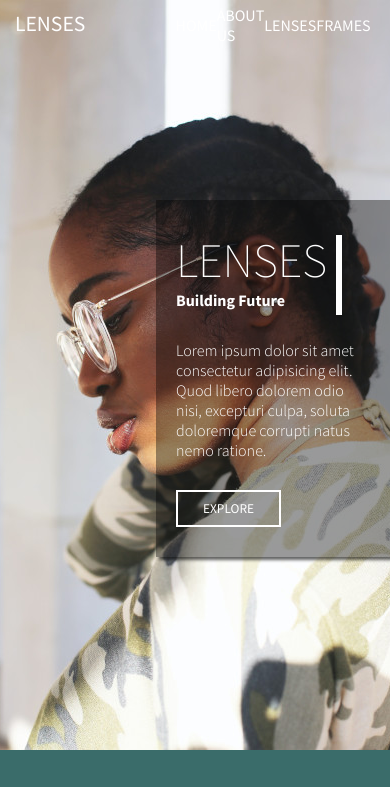
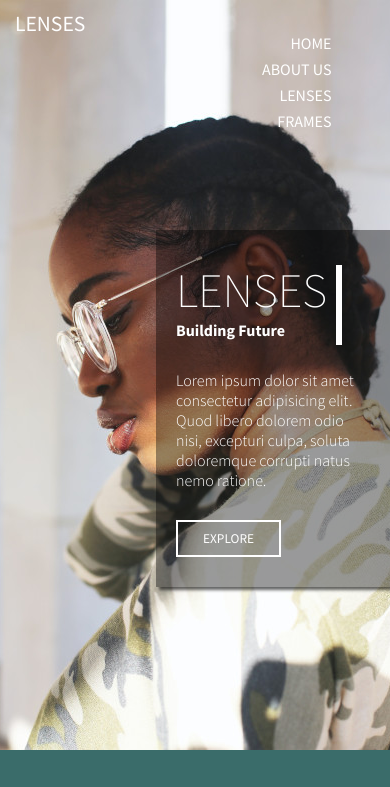
Before and after one commit to PedroRibeir0/LandingPages, a plain HTML site: page Lenses/index.html in a window 390 px wide. Shown: the top 787 px of the page. Drawn offline with Linux system fonts and the light colour scheme; a web font is replaced by a local one.

Commit message:
projeto finalizado

```diff
--- a/Lenses/css/_responsive.scss
+++ b/Lenses/css/_responsive.scss
@@ -27,6 +27,20 @@
             position: absolute;
             background: transparent;
             left: 50%;
+
+
+            #menu{
+                flex-direction: column;
+                margin-top: 30px;
+                align-items: flex-end;
+
+                li{
+                    margin: 3px 0;
+                }
+                li:hover{
+                    color: rgba(0, 0, 0, 0.514);
+                }
+            }
 
             #call{
                 width: 75%;
```
Also changed, not shown: Lenses/css/main.css, 1 other file.
